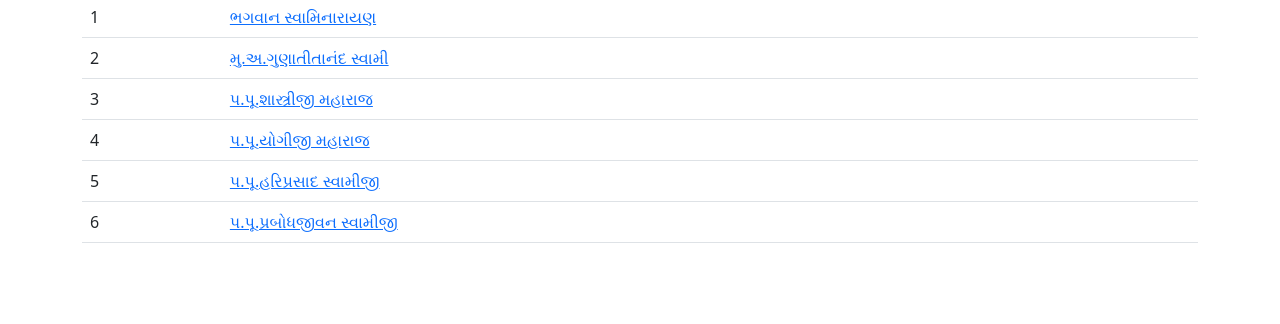
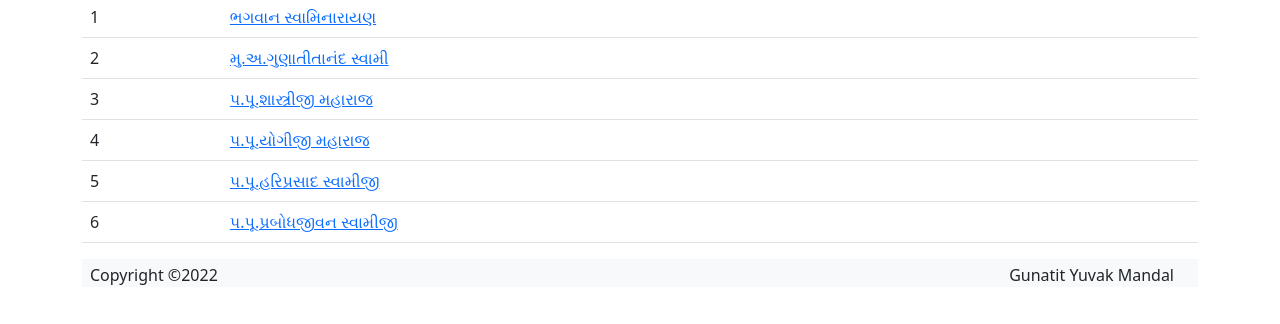
Before and after one commit to gunatityuvakmandal/hariprabodham, a plain HTML site: page index.html in a window 1280 px wide. Shown: the part 108-432 px from the top of the page. Drawn offline with nearby package versions, Linux system fonts and the light colour scheme.

Commit message:
Adding copyright

```diff
--- a/index.html
+++ b/index.html
@@ -33,6 +33,17 @@
       </tbody>
     </table>
 
+    <footer class="footer-bs font-small bg-light pt-1">
+      <div class="row vcenter">
+        <div class="row">
+          <div class="col col-6"><span class="px-1"></span>Copyright &copy;2022</div>
+          <div class="col col-6">
+            <div class="float-end">Gunatit Yuvak Mandal</div>
+          </div>
+        </div>
+      </div>
+    </footer>
+
   </div>
 </body>
 
```
Also changed, not shown: prasang/home.html (+11 -0 lines), prasang/prasang.html (+11 -0 lines).
